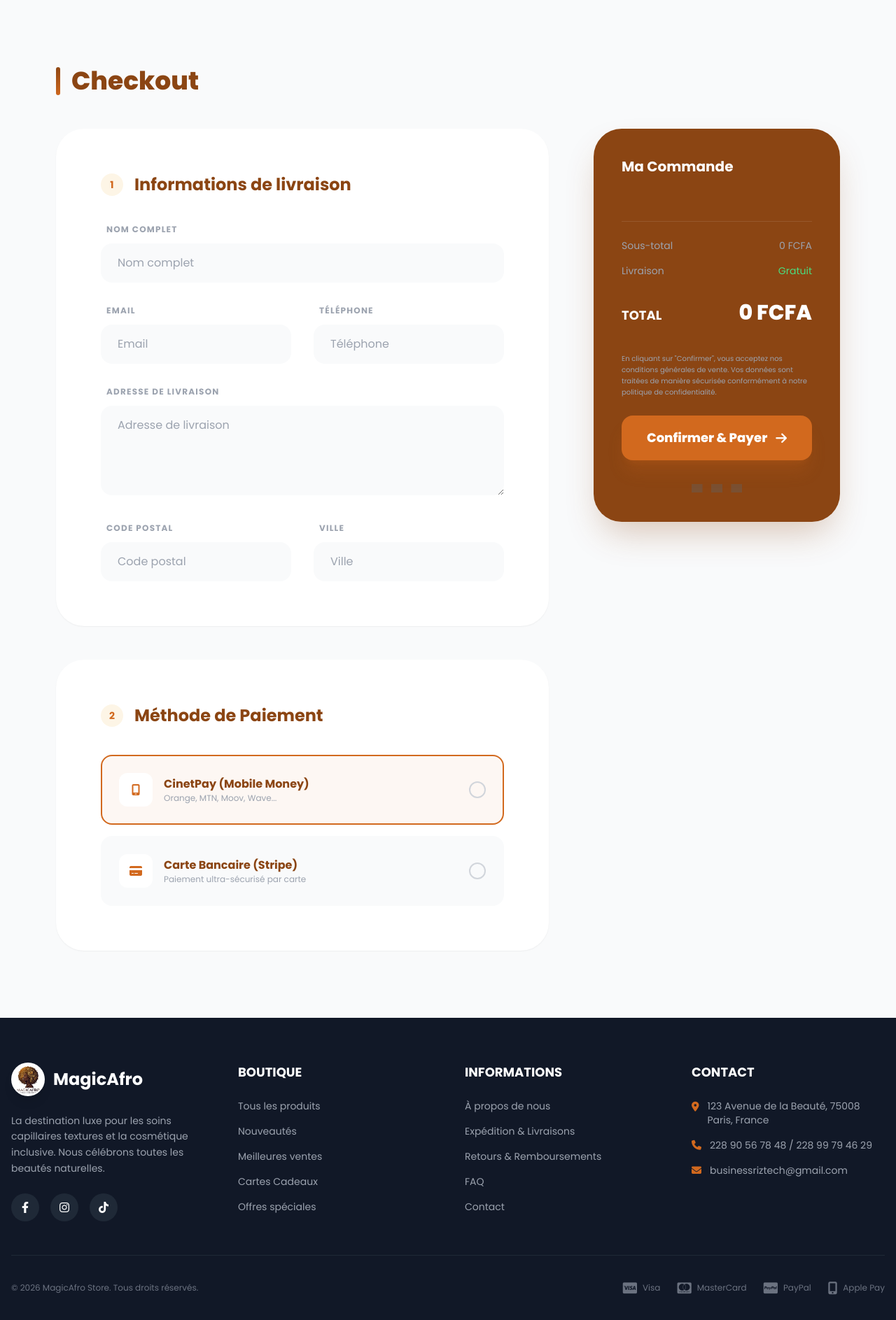
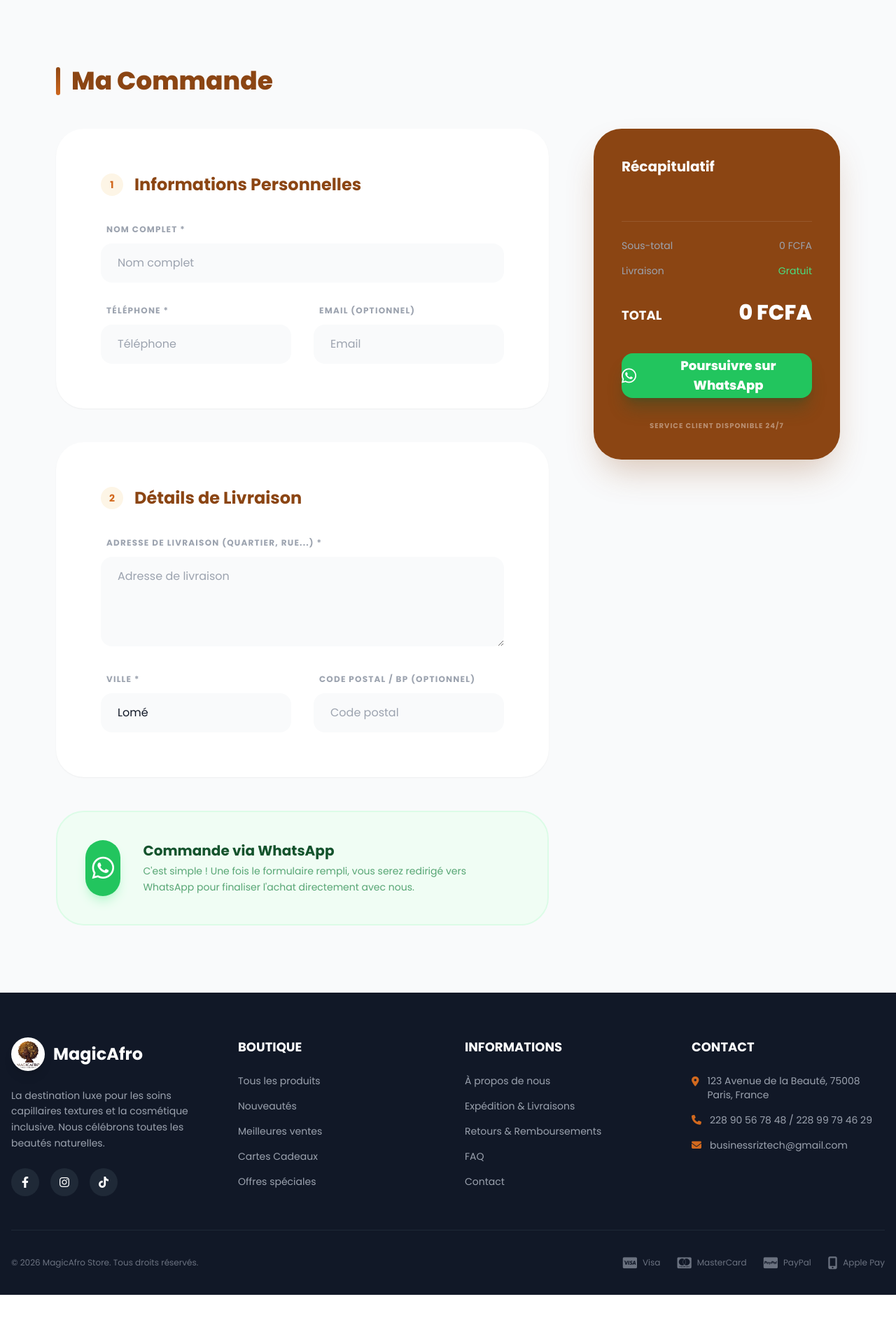
Before and after one commit to devdeveloppment/MAGICAFRO, a Django app: template templates/orders/checkout.html in a window 1280 px wide. Shown: the part 155-2042 px from the top of the page at 70% size. After the commit the page ends 2006 px from the top, so only its background shows below. Run offline with Django 5.2, Linux system fonts and the light colour scheme; the template is opened without the code that fills it: values that come from a table or form of the project are taken from there, others are empty; some libraries are stand-ins or nearby versions; grey boxes are pictures that could not be loaded.

Commit message:
Integrated WhatsApp ordering: removed online payments and replaced with wa.me redirect using owner number +228 91 02 52 32

```diff
--- a/apps/orders/forms.py
+++ b/apps/orders/forms.py
@@ -4,7 +4,7 @@ from .models import Order
 class OrderCreateForm(forms.ModelForm):
     class Meta:
         model = Order
-        fields = ['full_name', 'email', 'phone', 'street_address', 'postal_code', 'city', 'payment_method']
+        fields = ['full_name', 'email', 'phone', 'street_address', 'postal_code', 'city']
         widgets = {
             'full_name': forms.TextInput(attrs={'class': 'w-full h-14 bg-gray-50 border-none rounded-2xl px-6 focus:ring-2 focus:ring-accent/20 transition', 'placeholder': 'Nom complet'}),
             'email': forms.EmailInput(attrs={'class': 'w-full h-14 bg-gray-50 border-none rounded-2xl px-6 focus:ring-2 focus:ring-accent/20 transition', 'placeholder': 'Email'}),
--- a/templates/orders/checkout.html
+++ b/templates/orders/checkout.html
@@ -1,14 +1,14 @@
 {% extends 'base.html' %}
 {% load static %}
 
-{% block title %}Finaliser ma commande | MagicAfro{% endblock %}
+{% block title %}Commander via WhatsApp | MagicAfro{% endblock %}
 
 {% block content %}
 <div class="bg-gray-50 py-16 lg:py-24">
     <div class="container mx-auto px-4 max-w-6xl">
         <h1 class="text-4xl font-extrabold text-primary mb-12 flex items-center">
             <span class="w-1.5 h-10 gradient-brown rounded-full mr-4"></span>
-            Checkout
+            Ma Commande
         </h1>
 
         <form action="." method="post" class="flex flex-col lg:flex-row gap-16">
@@ -19,33 +19,21 @@
                 <div class="bg-white rounded-[40px] shadow-sm p-10 md:p-16">
                     <h3 class="text-2xl font-bold text-primary mb-10 flex items-center">
                         <span class="w-8 h-8 rounded-full bg-cream text-accent flex items-center justify-center text-sm mr-4">1</span>
-                        Informations de livraison
+                        Informations Personnelles
                     </h3>
 
                     <div class="grid grid-cols-1 md:grid-cols-2 gap-8">
                         <div class="md:col-span-2">
-                            <label class="block text-xs font-bold text-gray-400 uppercase tracking-widest mb-3 ml-2">Nom complet</label>
+                            <label class="block text-xs font-bold text-gray-400 uppercase tracking-widest mb-3 ml-2">Nom complet *</label>
                             {{ form.full_name }}
                         </div>
                         <div>
-                            <label class="block text-xs font-bold text-gray-400 uppercase tracking-widest mb-3 ml-2">Email</label>
-                            {{ form.email }}
+                            <label class="block text-xs font-bold text-gray-400 uppercase tracking-widest mb-3 ml-2">Téléphone *</label>
+                            {{ form.phone }}
                         </div>
                         <div>
-                            <label class="block text-xs font-bold text-gray-400 uppercase tracking-widest mb-3 ml-2">Téléphone</label>
-                            {{ form.phone }}
-                        </div>
-                        <div class="md:col-span-2">
-                            <label class="block text-xs font-bold text-gray-400 uppercase tracking-widest mb-3 ml-2">Adresse de livraison</label>
-                            {{ form.street_address }}
-                        </div>
-                        <div>
-                            <label class="block text-xs font-bold text-gray-400 uppercase tracking-widest mb-3 ml-2">Code Postal</label>
-                            {{ form.postal_code }}
-                        </div>
-                        <div>
-                            <label class="block text-xs font-bold text-gray-400 uppercase tracking-widest mb-3 ml-2">Ville</label>
-                            {{ form.city }}
+                            <label class="block text-xs font-bold text-gray-400 uppercase tracking-widest mb-3 ml-2">Email (Optionnel)</label>
+                            {{ form.email }}
                         </div>
                     </div>
                 </div>
@@ -53,41 +41,34 @@
                 <div class="bg-white rounded-[40px] shadow-sm p-10 md:p-16">
                     <h3 class="text-2xl font-bold text-primary mb-10 flex items-center">
                         <span class="w-8 h-8 rounded-full bg-cream text-accent flex items-center justify-center text-sm mr-4">2</span>
-                        Méthode de Paiement
+                        Détails de Livraison
                     </h3>
 
-                    <div class="space-y-4">
-                        <div class="relative">
-                            <input type="radio" name="payment_method" value="CINETPAY" id="pay_cinet" checked class="peer hidden">
-                            <label for="pay_cinet" class="flex items-center justify-between p-6 bg-gray-50 rounded-2xl border-2 border-transparent cursor-pointer peer-checked:border-accent peer-checked:bg-accent/5 transition-all">
-                                <div class="flex items-center space-x-4">
-                                    <div class="w-12 h-12 bg-white rounded-xl flex items-center justify-center text-accent"><i class="fa-solid fa-mobile-screen"></i></div>
-                                    <div>
-                                        <p class="font-bold text-primary">CinetPay (Mobile Money)</p>
-                                        <p class="text-xs text-gray-400">Orange, MTN, Moov, Wave...</p>
-                                    </div>
-                                </div>
-                                <div class="w-6 h-6 rounded-full border-2 border-gray-300 flex items-center justify-center peer-checked:border-accent">
-                                    <div class="w-3 h-3 rounded-full bg-accent scale-0 peer-checked:scale-100 transition"></div>
-                                </div>
-                            </label>
+                    <div class="grid grid-cols-1 md:grid-cols-2 gap-8">
+                        <div class="md:col-span-2">
+                            <label class="block text-xs font-bold text-gray-400 uppercase tracking-widest mb-3 ml-2">Adresse de livraison (Quartier, Rue...) *</label>
+                            {{ form.street_address }}
                         </div>
+                        <div>
+                            <label class="block text-xs font-bold text-gray-400 uppercase tracking-widest mb-3 ml-2">Ville *</label>
+                            {{ form.city }}
+                        </div>
+                        <div>
+                            <label class="block text-xs font-bold text-gray-400 uppercase tracking-widest mb-3 ml-2">Code Postal / BP (Optionnel)</label>
+                            {{ form.postal_code }}
+                        </div>
+                    </div>
+                </div>
 
-                        <div class="relative">
-                            <input type="radio" name="payment_method" value="STRIPE" id="pay_stripe" class="peer hidden">
-                            <label for="pay_stripe" class="flex items-center justify-between p-6 bg-gray-50 rounded-2xl border-2 border-transparent cursor-pointer peer-checked:border-accent peer-checked:bg-accent/5 transition-all">
-                                <div class="flex items-center space-x-4">
-                                    <div class="w-12 h-12 bg-white rounded-xl flex items-center justify-center text-accent"><i class="fa-solid fa-credit-card"></i></div>
-                                    <div>
-                                        <p class="font-bold text-primary">Carte Bancaire (Stripe)</p>
-                                        <p class="text-xs text-gray-400">Paiement ultra-sécurisé par carte</p>
-                                    </div>
-                                </div>
-                                <div class="w-6 h-6 rounded-full border-2 border-gray-300 flex items-center justify-center peer-checked:border-accent">
-                                    <div class="w-3 h-3 rounded-full bg-accent scale-0 peer-checked:scale-100 transition"></div>
-                                </div>
-                            </label>
-                        </div>
+                <div class="bg-green-50 rounded-[40px] border-2 border-green-100 p-10 flex items-center space-x-8">
+                    <div class="w-20 h-20 bg-green-500 text-white rounded-full flex items-center justify-center text-4xl shadow-lg shadow-green-200">
+                        <i class="fa-brands fa-whatsapp text-white"></i>
+                    </div>
+                    <div>
+                        <h4 class="text-xl font-bold text-green-900 mb-1">Commande via WhatsApp</h4>
+                        <p class="text-green-700/70 text-sm leading-relaxed">
+                            C'est simple ! Une fois le formulaire rempli, vous serez redirigé vers WhatsApp pour finaliser l'achat directement avec nous.
+                        </p>
                     </div>
                 </div>
             </div>
@@ -95,13 +76,17 @@
             <!-- Summary -->
             <div class="lg:w-1/3">
                 <div class="bg-primary text-white rounded-[40px] p-10 shadow-2xl shadow-primary/30 sticky top-28">
-                    <h3 class="text-xl font-bold mb-8">Ma Commande</h3>
+                    <h3 class="text-xl font-bold mb-8">Récapitulatif</h3>
 
                     <div class="max-h-60 overflow-y-auto mb-8 pr-2 space-y-4 custom-scrollbar">
                         {% for item in cart %}
                         <div class="flex items-center space-x-4">
                             <div class="w-16 h-16 bg-white/5 rounded-xl p-2 flex-shrink-0">
-                                <img src="https://via.placeholder.com/100" class="w-full h-full object-contain">
+                                {% if item.product.get_primary_image %}
+                                    <img src="{{ item.product.get_primary_image }}" class="w-full h-full object-contain">
+                                {% else %}
+                                    <div class="w-full h-full bg-white/10 rounded flex items-center justify-center text-[10px]">Image</div>
+                                {% endif %}
                             </div>
                             <div class="flex-grow">
                                 <h4 class="text-xs font-bold line-clamp-1">{{ item.product.name }}</h4>
@@ -127,20 +112,14 @@
                         </div>
                     </div>
 
-                    <p class="text-[10px] text-gray-400 mb-6 leading-relaxed">
-                        En cliquant sur "Confirmer", vous acceptez nos conditions générales de vente. Vos données sont traitées de manière sécurisée conformément à notre politique de confidentialité.
-                    </p>
-
-                    <button type="submit" class="w-full h-16 bg-accent text-white rounded-2xl font-extrabold text-lg flex items-center justify-center space-x-3 shadow-xl shadow-accent/20 hover:scale-105 transition-all active:scale-95">
-                        <span>Confirmer & Payer</span>
-                        <i class="fa-solid fa-arrow-right"></i>
+                    <button type="submit" class="w-full h-16 bg-green-500 text-white rounded-2xl font-extrabold text-lg flex items-center justify-center space-x-3 shadow-xl shadow-green-900/30 hover:scale-105 transition-all active:scale-95 group">
+                        <i class="fa-brands fa-whatsapp text-2xl group-hover:rotate-12 transition-transform"></i>
+                        <span>Poursuivre sur WhatsApp</span>
                     </button>
 
-                    <div class="mt-8 flex items-center justify-center space-x-4 grayscale opacity-40 invert scale-75">
-                         <img src="https://upload.wikimedia.org/wikipedia/commons/b/b5/PayPal.svg" class="h-4">
-                         <img src="https://upload.wikimedia.org/wikipedia/commons/5/5e/Visa_Inc._logo.svg" class="h-4">
-                         <img src="https://upload.wikimedia.org/wikipedia/commons/2/2a/Mastercard-logo.svg" class="h-4">
-                    </div>
+                    <p class="mt-8 text-[10px] text-center text-white/40 leading-relaxed uppercase tracking-widest font-bold">
+                        Service Client Disponible 24/7
+                    </p>
                 </div>
             </div>
         </form>
```
Also changed, not shown: apps/orders/models.py (+24 -7 lines), apps/orders/views.py (+2 -8 lines).
